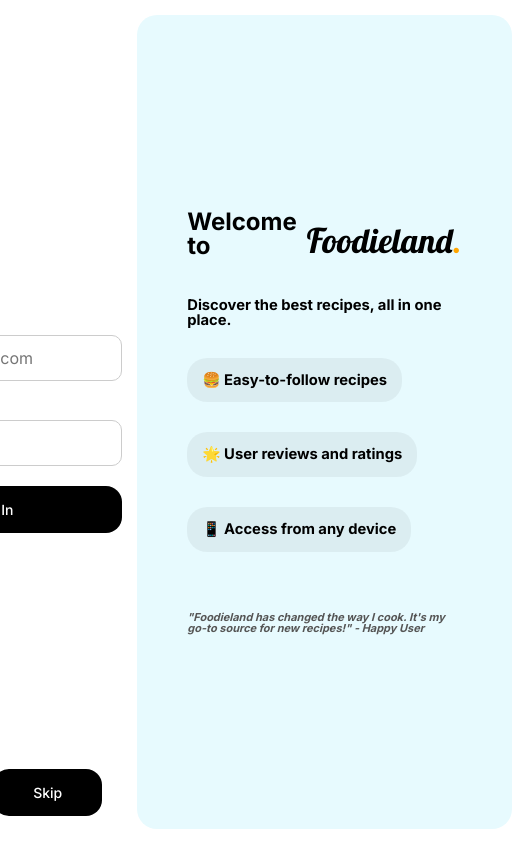
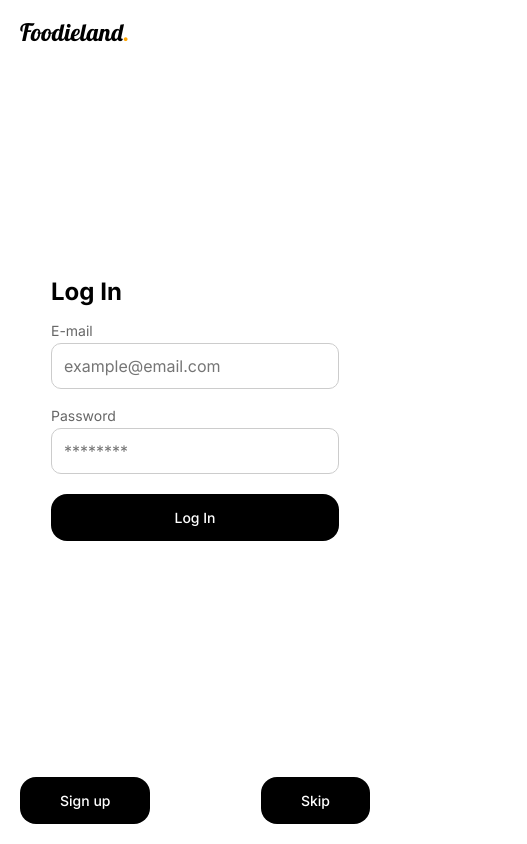
Before and after one commit to skmkqw/Foodieland, a Next.js app in the folder frontend/foodieland-app/: page /login in a window 390 px wide. Shown: the whole page, 527 px wide, since content can reach past the window. Built offline with nearby package versions, Linux system fonts and the light colour scheme.

Commit message:
Restructured files, + index.ts for quick imports. Basic responsiveness

```diff
--- a/frontend/foodieland-app/app/(account)/login/page.tsx
+++ b/frontend/foodieland-app/app/(auth)/login/page.tsx
@@ -1,14 +1,25 @@
 'use client'
 
 import styles from '../page.module.css';
-import Logo from "@/app/ui/Logo";
 import Link from "next/link";
-import LoginForm from "@/app/(account)/login/LoginForm";
-import Promosection from "@/app/(account)/Promosection";
-import Button from "@/app/ui/Button";
-
+import { Logo, LoginForm, Promosection, Button } from '@/components'
+import { useEffect, useState } from "react";
 export default function Login()
 {
+    const [mobile, setMobile] = useState(true)
+
+    useEffect(() => {
+        const updateMobile = () => {
+            setMobile(window.innerWidth > 900)
+        }
+
+        updateMobile()
+        window.addEventListener('resize', updateMobile)
+        return () => {
+            window.removeEventListener('resize', updateMobile)
+        }
+    }, [])
+
     return (
         <main className={styles.login}>
             <div className={styles.loginLeft}>
@@ -34,11 +45,12 @@ export default function Login()
                     </div>
                 </div>
             </div>
-            <div className={styles.loginRight}>
-            <div className={styles.loginRightContainer}>
-                    <Promosection/>
+            {mobile ? <div className={styles.loginRight}>
+                    <div className={styles.loginRightContainer}>
+                        <Promosection/>
+                    </div>
                 </div>
-            </div>
+                : <></>}
         </main>
     );
 }
--- a/frontend/foodieland-app/app/(account)/page.module.css
+++ b/frontend/foodieland-app/app/(auth)/page.module.css
@@ -22,7 +22,7 @@
     height: 100%;
     display: flex;
     align-items: center;
-    justify-content: end;
+    justify-content: flex-end;
 }
 .loginRightContent {
     display: flex;
@@ -53,7 +53,7 @@
     display: flex;
     flex-direction: column;
     gap: 20px;
-    align-items: start;
+    align-items: flex-start;
 }
 
 .loginContent > div > h1 {
@@ -77,3 +77,9 @@
     color: rgba(0, 0, 0, 0.7);
     letter-spacing: 0.3px;
 }
+
+@media (max-width: 900px) {
+    .loginLeft {
+        flex: 0 1 100%;
+    }
+}
--- a/frontend/foodieland-app/app/(account)/register/page.tsx
+++ b/frontend/foodieland-app/app/(auth)/register/page.tsx
@@ -1,11 +1,8 @@
 'use client'
 
 import styles from '../page.module.css';
-import Logo from "@/app/ui/Logo";
 import Link from "next/link";
-import Promosection from "@/app/(account)/Promosection";
-import Button from "@/app/ui/Button";
-import RegisterForm from "@/app/(account)/register/RegisterForm";
+import { Logo, RegisterForm, Promosection, Button } from '@/components'
 
 export default function Register()
 {
--- a/frontend/foodieland-app/app/(account)/register/RegisterForm.tsx
+++ b/frontend/foodieland-app/components/LoginForm.tsx
@@ -1,17 +1,8 @@
-import styles from '../form.module.css'
-export default function RegisterForm()
+import styles from './form.module.css'
+export default function LoginForm()
 {
     return (
         <form>
-            <div className={styles.inputGroup}>
-                <label htmlFor="fullName">Full name</label>
-                <input
-                    type="text"
-                    id="fullName"
-                    placeholder="John Doe"
-                    required
-                />
-            </div>
             <div className={styles.inputGroup}>
                 <label htmlFor="email">E-mail</label>
                 <input
@@ -30,7 +21,7 @@ export default function RegisterForm()
                     required
                 />
             </div>
-            <button type="submit" className={`${styles.submitButton} btnMain`}>Sign Up</button>
+            <button type="submit" className={`${styles.submitButton} btnMain`}>Log In</button>
         </form>
     );
 }
--- a/frontend/foodieland-app/app/(account)/Promosection.tsx
+++ b/frontend/foodieland-app/components/Promosection.tsx
@@ -1,5 +1,5 @@
 import styles from './promo.module.css';
-import Logo from "@/app/ui/Logo";
+import Logo from "@/components/Logo";
 export default function Promosection()
 {
     return (
--- a/frontend/foodieland-app/app/(account)/login/LoginForm.tsx
+++ b/frontend/foodieland-app/components/RegisterForm.tsx
@@ -1,8 +1,17 @@
-import styles from '../form.module.css'
-export default function LoginForm()
+import styles from './form.module.css'
+export default function RegisterForm()
 {
     return (
         <form>
+            <div className={styles.inputGroup}>
+                <label htmlFor="fullName">Full name</label>
+                <input
+                    type="text"
+                    id="fullName"
+                    placeholder="John Doe"
+                    required
+                />
+            </div>
             <div className={styles.inputGroup}>
                 <label htmlFor="email">E-mail</label>
                 <input
@@ -21,7 +30,7 @@ export default function LoginForm()
                     required
                 />
             </div>
-            <button type="submit" className={`${styles.submitButton} btnMain`}>Log In</button>
+            <button type="submit" className={`${styles.submitButton} btnMain`}>Sign Up</button>
         </form>
     );
 }
--- /dev/null
+++ b/frontend/foodieland-app/components/index.ts
@@ -0,0 +1,13 @@
+import Logo from "@/components/Logo";
+import Button from "@/components/Button";
+import LoginForm from "@/components/LoginForm";
+import RegisterForm from "@/components/RegisterForm";
+import Promosection from "@/components/Promosection";
+
+export {
+  Logo,
+  Button,
+  LoginForm,
+  RegisterForm,
+  Promosection
+};
--- a/frontend/foodieland-app/app/(account)/promo.module.css
+++ b/frontend/foodieland-app/components/promo.module.css
@@ -11,7 +11,7 @@
     font-weight: bold;
     margin-bottom: 10px;
     display: flex;
-    align-items: end;
+    align-items: flex-end;
     gap: 10px;
 }
 
```
Also changed, not shown: frontend/foodieland-app/components/Button.tsx (renamed from frontend/foodieland-app/app/ui/Button.tsx), frontend/foodieland-app/components/Logo.tsx (renamed from frontend/foodieland-app/app/ui/Logo.tsx), frontend/foodieland-app/components/form.module.css (renamed from frontend/foodieland-app/app/(account)/form.module.css).
